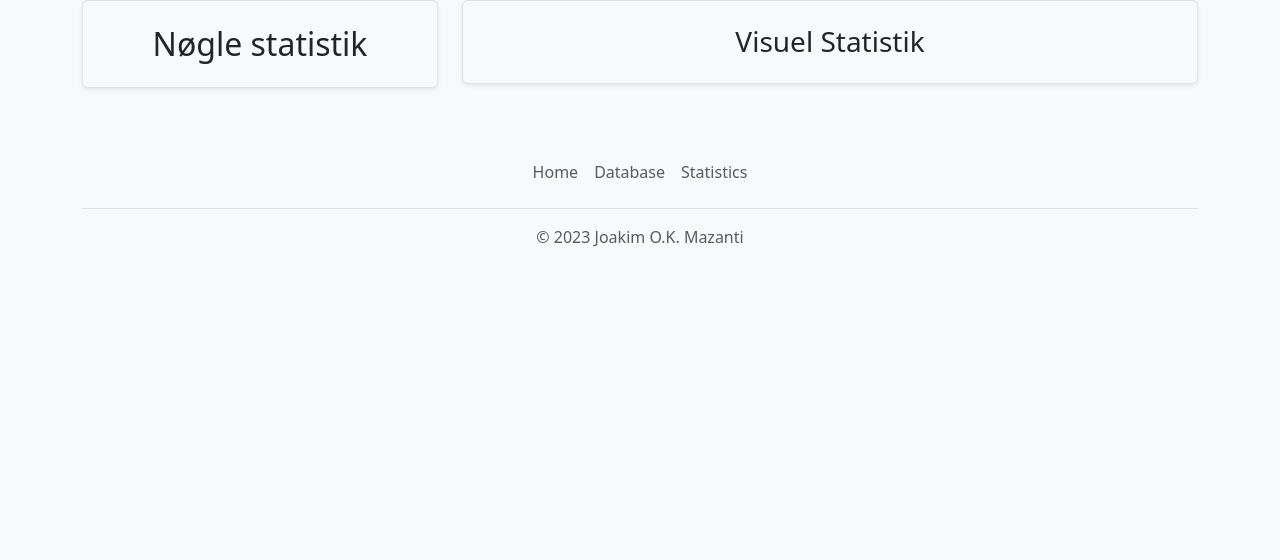
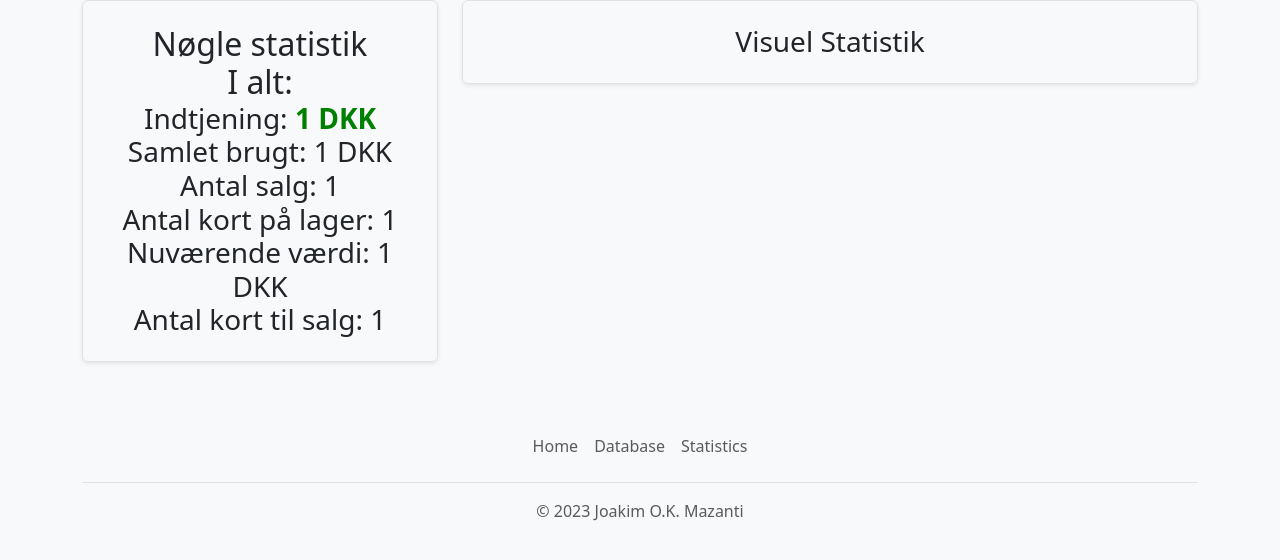
Before and after one commit to Mazantii/PokemonHjemmeside, a Flask app: template templates/statistics.html in a window 1280 px wide. Shown: the part 56-616 px from the top of the page. Run offline with Flask 3, Linux system fonts and the light colour scheme; the template is opened without the code that fills it: most values are stand-ins (such as "Sample title", 1, 10 or a date in 2020); parts of the project's set-up code (start-up, migrations or seed data) failed here and were passed over.

Commit message:
added some key statistics

```diff
--- a/db.py
+++ b/db.py
@@ -120,9 +120,15 @@ def KeyStatistics():
 
     #Total money spent in total
     total_spent = 0
+    total_spent1 = 0
+    total_spent2 = 0
     for x in collection.find():
-        total_spent += x["buy_price"] * x["amount"]
+        total_spent1 += x["buy_price"] * x["amount"]
+    for x in sold_storage.find():
+        total_spent2 += x["buy_price"] * x["amount"]
+    total_spent = total_spent1 + total_spent2
     key_statistics["total_spent"] = total_spent
+
 
     #Total profit
     total_profit = 0
--- a/server.py
+++ b/server.py
@@ -17,6 +17,16 @@ available = db.available
 not_available = db.not_home
 sold = db.sold
 
+#Get the key statistics info from db.py
+key_statistics = db.KeyStatistics()
+total_sales = key_statistics["total_sales"]
+total_spent = key_statistics["total_spent"]
+total_profit = key_statistics["total_profit"]
+total_cards = key_statistics["total_cards"]
+total_value = key_statistics["total_value"]
+
+
+
 app = Flask(__name__)
 
 @app.route("/")
@@ -34,9 +44,10 @@ def database():
 
 @app.route("/statistics")
 def statistics():
+    db.KeyStatistics()
     #Send the length of all sold cards
     sold_amount = len(sold)
-    return render_template("statistics.html", )
+    return render_template("statistics.html", total_sales=total_sales, total_spent=total_spent, total_profit=total_profit, total_cards=total_cards, total_value=total_value, sold_amount=sold_amount )
 
 @app.route("/addcard", methods=["POST"])
 def addcard():
--- a/templates/statistics.html
+++ b/templates/statistics.html
@@ -42,9 +42,14 @@
           <div class="row g-0 border rounded overflow-hidden flex-md-row mb-4 shadow-sm h-md-250 position-relative text-center">
             <div class="col p-4 d-flex flex-column position-static">
                 <h2 class="mb-0">Nøgle statistik</h2>
-                <!-- Form to add cards to the database -->
-
-
+                <!-- Key statistics -->
+                <h2 class="mb-0">I alt:</h2>
+                <h3 class="mb-0">Indtjening: <b style="color: green;">{{total_profit}} DKK</b></h3>
+                <h3 class="mb-0">Samlet brugt: {{total_amount}} DKK</h3>
+                <h3 class="mb-0">Antal salg: {{total_sales}}</h3>
+                <h3 class="mb-0">Antal kort på lager: {{total_amount}}</h3>
+                <h3 class="mb-0">Nuværende værdi: {{total_value}} DKK</h3>
+                <h3 class="mb-0">Antal kort til salg: {{total_cards}}</h3>
             </div>
           </div>
         </div>
@@ -52,6 +57,7 @@
             <div class="row g-0 border rounded overflow-auto mb-4 shadow-sm h-md-250 position-relative">
               <div class="col p-4 ">
                   <h3 class="mb-4 text-center">Visuel Statistik</h3>
+                  <!-- Visuel statistics -->
                   <div class="row row-cols-1 row-cols-md-4 g-4 justify-content-center">
 
                         </div>
```
